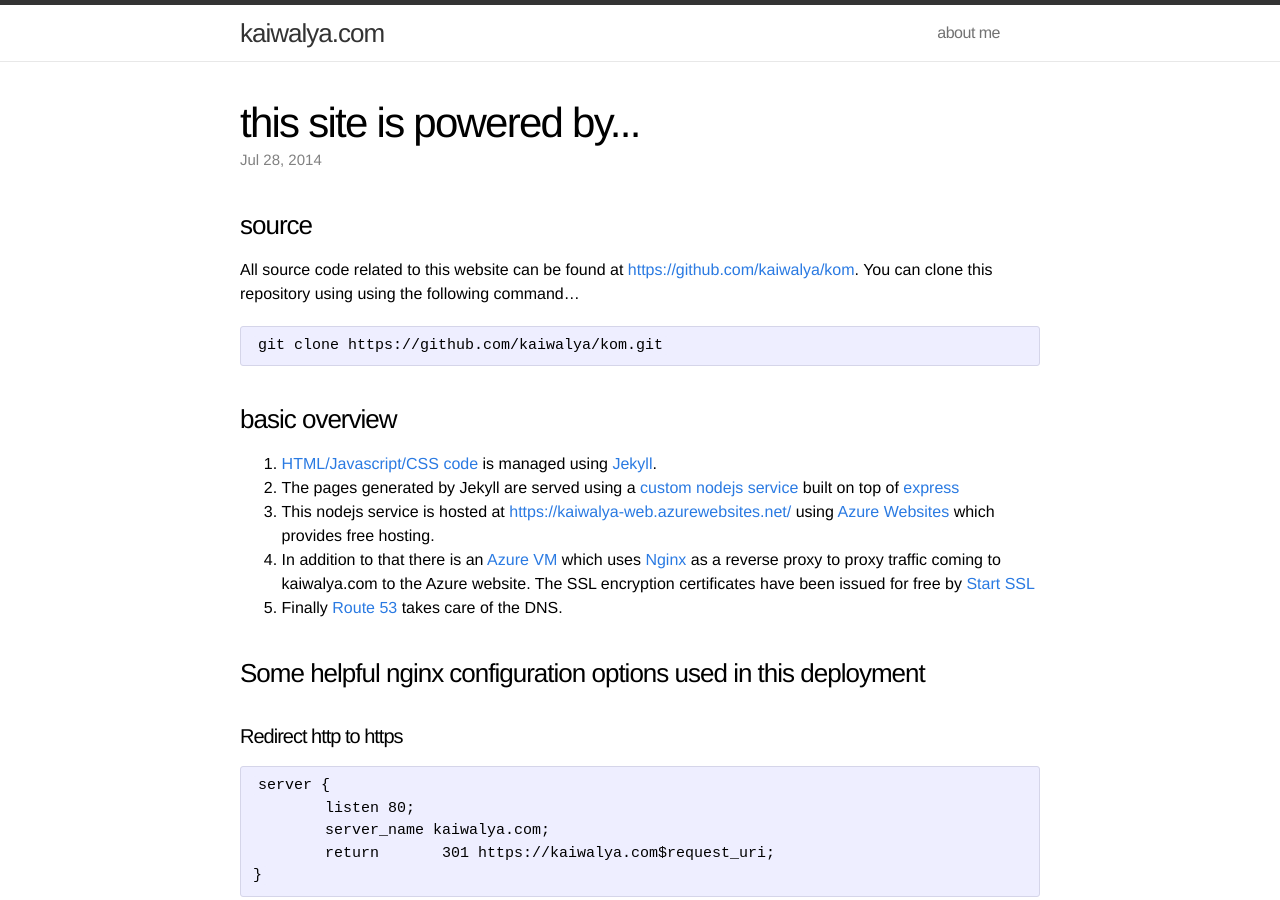
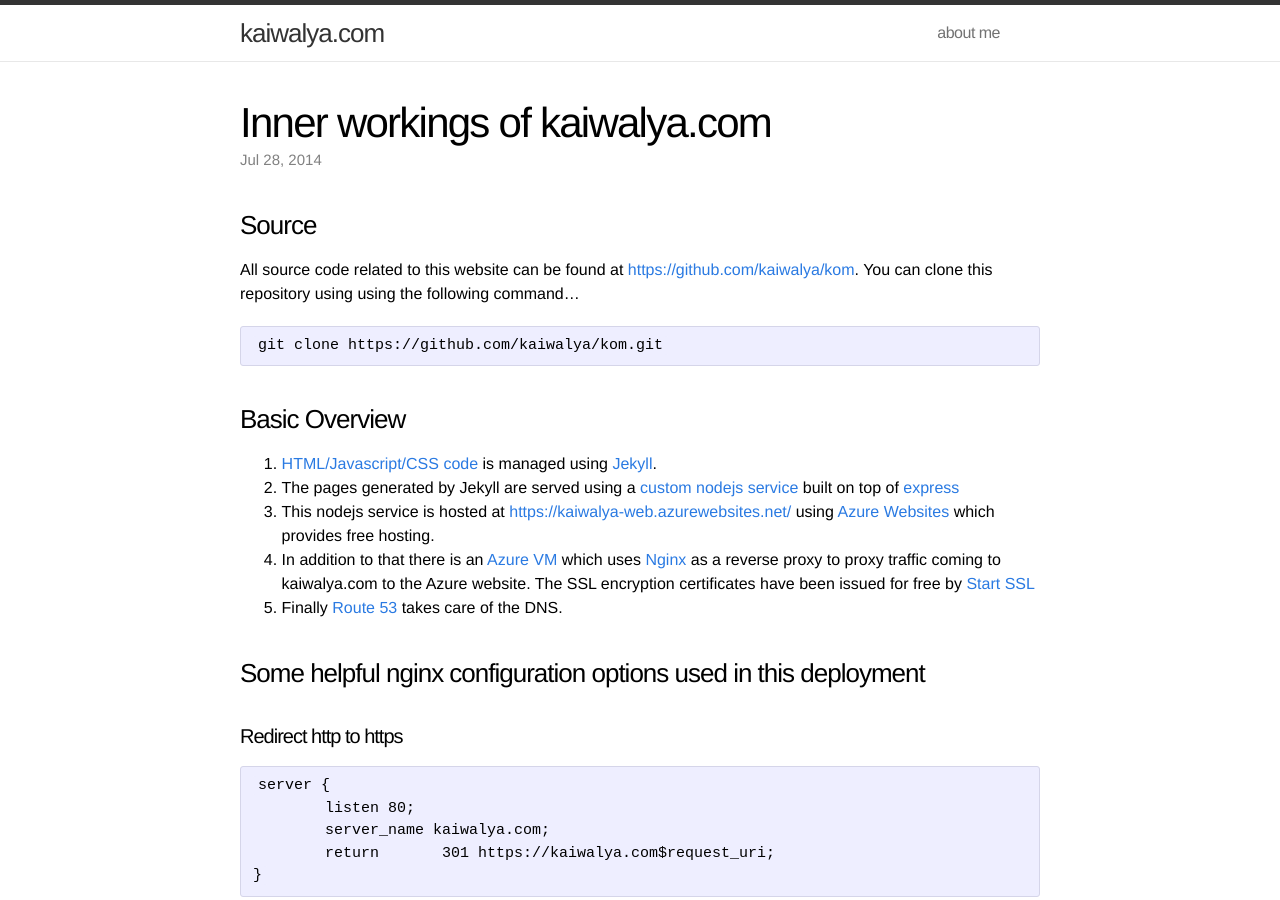
Before and after one commit to kaiwalya/kom, a Jekyll site: the page built from www/_posts/2014-07-28-how-this-site-works.md, in a window 1280 px wide and 900 px high. Built offline with Jekyll 4.4.1, drawn with Linux system fonts in a browser that asks for light colours.

Commit message:
Rename a page.

```diff
--- a/www/_posts/2014-07-28-how-it-works.md
+++ b/www/_posts/2014-07-28-how-this-site-works.md
@@ -1,17 +1,17 @@
 ---
 layout: post
-title: "this site is powered by..."
-permalink: /how-it-works/
+title: "Inner workings of kaiwalya.com"
+permalink: /how-this-site-works/
 date:   2014-07-28 21:12:30
 ---
 
 
-### source
+### Source
 All source code related to this website can be found at [https://github.com/kaiwalya/kom](https://github.com/kaiwalya/kom). You can clone this repository using using the following command...
 
 	git clone https://github.com/kaiwalya/kom.git
 
-### basic overview
+### Basic Overview
 
 1.	[HTML/Javascript/CSS code](https://github.com/kaiwalya/kom/tree/f/azure-site/www) is managed using [Jekyll](http://jekyllrb.com/).
 
```
Also changed, not shown: 4 other files.
